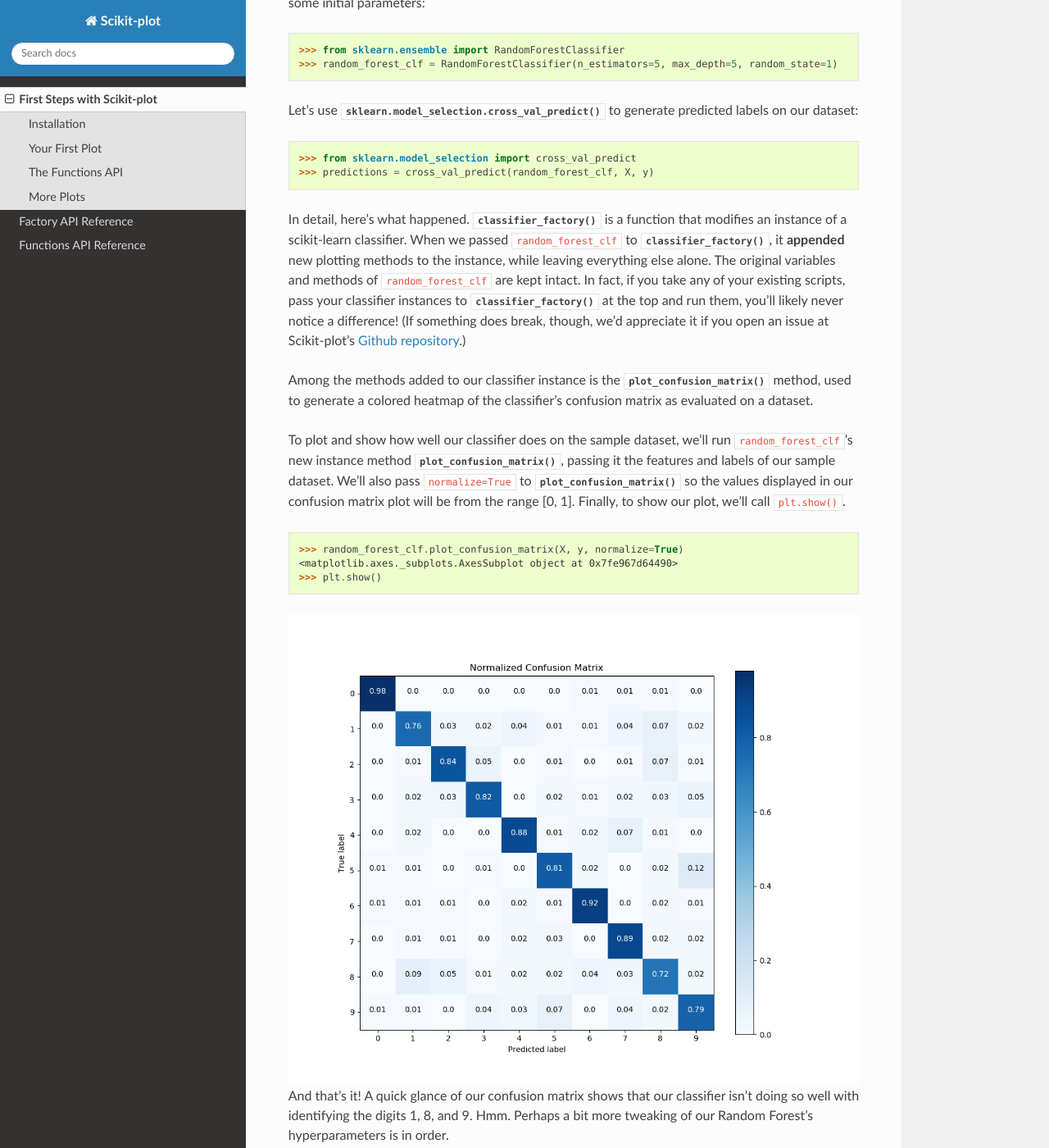
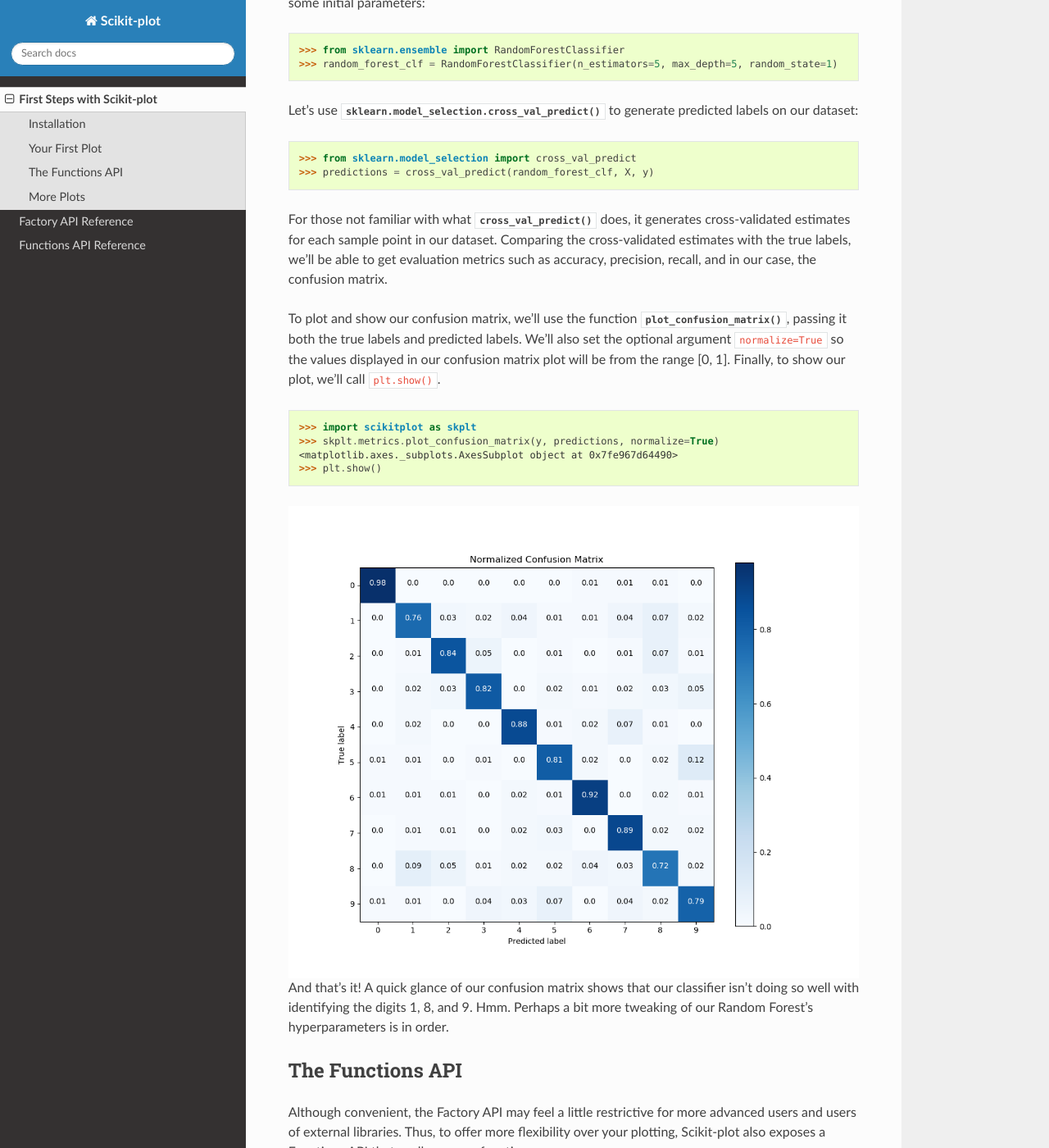
Before and after one commit to reiinakano/scikit-plot, a Sphinx documentation site: the page built from docs/Quickstart.rst, in a window 1280 px wide and 1400 px high, scrolled down 1311 px. Shown: the whole window at 82% size. Built offline with Sphinx 7.4.7 and the Read the Docs theme 2.0.0, drawn with Linux system fonts in a browser that asks for light colours; some of the changed text lies outside the part shown.

Commit message:
unfinished quickstart

```diff
--- a/docs/Quickstart.rst
+++ b/docs/Quickstart.rst
@@ -51,13 +51,12 @@ Let's use :func:`sklearn.model_selection.cross_val_predict` to generate predicte
     >>> from sklearn.model_selection import cross_val_predict
     >>> predictions = cross_val_predict(random_forest_clf, X, y)
 
-In detail, here's what happened. :func:`~scikitplot.classifier_factory` is a function that modifies an instance of a scikit-learn classifier. When we passed ``random_forest_clf`` to :func:`~scikitplot.classifier_factory`, it **appended** new plotting methods to the instance, while leaving everything else alone. The original variables and methods of ``random_forest_clf`` are kept intact. In fact, if you take any of your existing scripts, pass your classifier instances to :func:`~scikitplot.classifier_factory` at the top and run them, you'll likely never notice a difference! (If something does break, though, we'd appreciate it if you open an issue at Scikit-plot's `Github repository <https://github.com/reiinakano/scikit-plot>`_.)
+For those not familiar with what :func:`cross_val_predict` does, it generates cross-validated estimates for each sample point in our dataset. Comparing the cross-validated estimates with the true labels, we'll be able to get evaluation metrics such as accuracy, precision, recall, and in our case, the confusion matrix.
 
-Among the methods added to our classifier instance is the :func:`~scikitplot.classifiers.plot_confusion_matrix` method, used to generate a colored heatmap of the classifier's confusion matrix as evaluated on a dataset.
+To plot and show our confusion matrix, we'll use the function :func:`~scikitplot.metrics.plot_confusion_matrix`, passing it both the true labels and predicted labels. We'll also set the optional argument ``normalize=True`` so the values displayed in our confusion matrix plot will be from the range [0, 1]. Finally, to show our plot, we'll call ``plt.show()``.
 
-To plot and show how well our classifier does on the sample dataset, we'll run ``random_forest_clf``'s new instance method :func:`~scikitplot.classifiers.plot_confusion_matrix`, passing it the features and labels of our sample dataset. We'll also pass ``normalize=True`` to :func:`~scikitplot.classifiers.plot_confusion_matrix` so the values displayed in our confusion matrix plot will be from the range [0, 1]. Finally, to show our plot, we'll call ``plt.show()``.
-
-    >>> random_forest_clf.plot_confusion_matrix(X, y, normalize=True)
+    >>> import scikitplot as skplt
+    >>> skplt.metrics.plot_confusion_matrix(y, predictions, normalize=True)
     <matplotlib.axes._subplots.AxesSubplot object at 0x7fe967d64490>
     >>> plt.show()
 
@@ -66,12 +65,6 @@ To plot and show how well our classifier does on the sample dataset, we'll run `
    :alt: Confusion matrix
 
 And that's it! A quick glance of our confusion matrix shows that our classifier isn't doing so well with identifying the digits 1, 8, and 9. Hmm. Perhaps a bit more tweaking of our Random Forest's hyperparameters is in order.
-
-.. admonition:: Note
-
-   The more observant of you will notice that we didn't train our classifier at all. Exactly how was the confusion matrix generated? Well, :func:`~scikitplot.classifiers.plot_confusion_matrix` provides an optional parameter ``do_cv``, set to **True** by default, that determines whether or not the classifier will use cross-validation to generate the confusion matrix. If **True**, the predictions generated by each iteration in the cross-validation are aggregated and used to generate the confusion matrix.
-
-   If you do not wish to do cross-validation e.g. you have separate training and testing datasets, simply set ``do_cv`` to **False** and make sure the classifier is already trained prior to calling :func:`~scikitplot.classifiers.plot_confusion_matrix`. In this case, the confusion matrix will be generated on the predictions of the trained classifier on the passed ``X`` and ``y``.
 
 The Functions API
 -----------------
```
